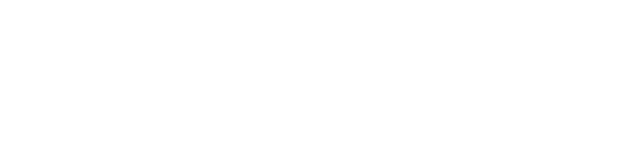
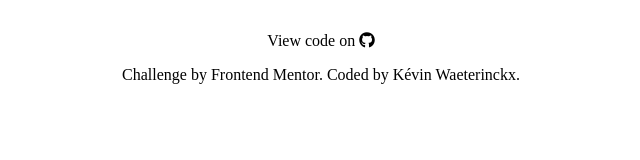
Before and after one commit to kwaeterinckx/MeetLandingPage_FrontendMentorChallenge, a plain HTML site: page index.html in a window 1280 px wide. Shown: the whole page, without its empty margins (319-959 px from the left). Drawn offline with Linux system fonts and the light colour scheme.

Commit message:
Start project

```diff
--- a/index.html
+++ b/index.html
@@ -4,11 +4,31 @@
 <head>
     <meta charset="UTF-8">
     <meta name="viewport" content="width=device-width, initial-scale=1.0">
+    <link rel="stylesheet" href="styles/font-faces.css">
+    <link rel="stylesheet" href="styles/custom-properties.css">
+    <link rel="stylesheet" href="styles/style.css">
+    <link rel="stylesheet" href="styles/media-queries.css">
+    <link rel="stylesheet" href="https://cdnjs.cloudflare.com/ajax/libs/font-awesome/6.6.0/css/all.min.css"
+        integrity="sha512-Kc323vGBEqzTmouAECnVceyQqyqdsSiqLQISBL29aUW4U/M7pSPA/gEUZQqv1cwx4OnYxTxve5UMg5GT6L4JJg=="
+        crossorigin="anonymous" referrerpolicy="no-referrer" />
     <title>Meet Landing Page - Frontent Mentor Challenge</title>
 </head>
 
 <body>
-
+    <header class="header"></header>
+    <main class="main"></main>
+    <footer class="footer"></footer>
+    <div class="custom_footer">
+        <p class="custom_footer__github"><a class="custom_footer__link"
+                href="https://github.com/kwaeterinckx/MeetLandingPage_FrontendMentorChallenge" target="_blank"
+                title="View code on GitHub">View code
+                on <i class="fa-brands fa-github"></i></a></p>
+        <p class="custom_footer__info">Challenge by <a class="custom_footer__link"
+                href="https://www.frontendmentor.io/home" target="_blank" title="Frontend Mentor website">Frontend
+                Mentor</a>. Coded by <a class="custom_footer__link" href="https://www.waeterinckx.com" target="_blank"
+                title="Waeterinckx.com">Kévin Waeterinckx.</a>
+        </p>
+    </div>
 </body>
 
 </html>
--- a/styles/custom-properties.css
+++ b/styles/custom-properties.css
@@ -0,0 +1,25 @@
+:root {
+    --clr-cyan-600: hsl(192, 37%, 48%);
+    --clr-cyan-300: hsl(192, 90%, 77%);
+    --clr-purple-600: hsl(268, 34%, 53%);
+    --clr-purple-300: hsl(268, 100%, 86%);
+    --clr-slate-900: hsl(240, 21%, 20%);
+    --clr-slate-600: hsl(240, 10%, 57%);
+    --clr-slate-300: hsl(240, 18%, 85%);
+    --clr-white: hsl(0, 0%, 98%);
+
+    --ff-text: "Red Hat Display";
+
+    --fs-root: 16px;
+    --fs-h1: 40px;
+    --fs-h2: 36px;
+    --fs-h3: 14px;
+    --fs-text: 18px;
+    --fs-btn: 16px;
+
+    --fw-title: 900;
+    --fw-text: 500;
+
+    --lh-title: 110%;
+    --lh-text: 150%;
+}
--- a/styles/font-faces.css
+++ b/styles/font-faces.css
@@ -0,0 +1,6 @@
+@font-face {
+    font-family: "Red Hat Display";
+    src: url(../fonts/RedHatDisplay-VariableFont_wght.ttf);
+    font-weight: 300 900;
+    font-style: normal;
+}
--- a/styles/style.css
+++ b/styles/style.css
@@ -0,0 +1,38 @@
+*,
+*::before,
+*::after {
+    margin: 0;
+    padding: 0;
+    box-sizing: border-box;
+}
+
+html {
+    font-size: var(--fs-root);
+}
+
+
+/** CUSTOM FOOTER */
+.custom_footer {
+    padding: 2rem 1rem;
+    background-color: var(--clr-dark);
+}
+
+.custom_footer__github,
+.custom_footer__info {
+    text-align: center;
+    color: var(--clr-light);
+}
+
+.custom_footer__github {
+    margin-bottom: 1rem;
+}
+
+.custom_footer__link {
+    color: var(--clr-yellow);
+    text-decoration: none;
+}
+
+.custom_footer__link:hover,
+.custom_footer__link:focus-visible {
+    text-decoration: underline;
+}
```
